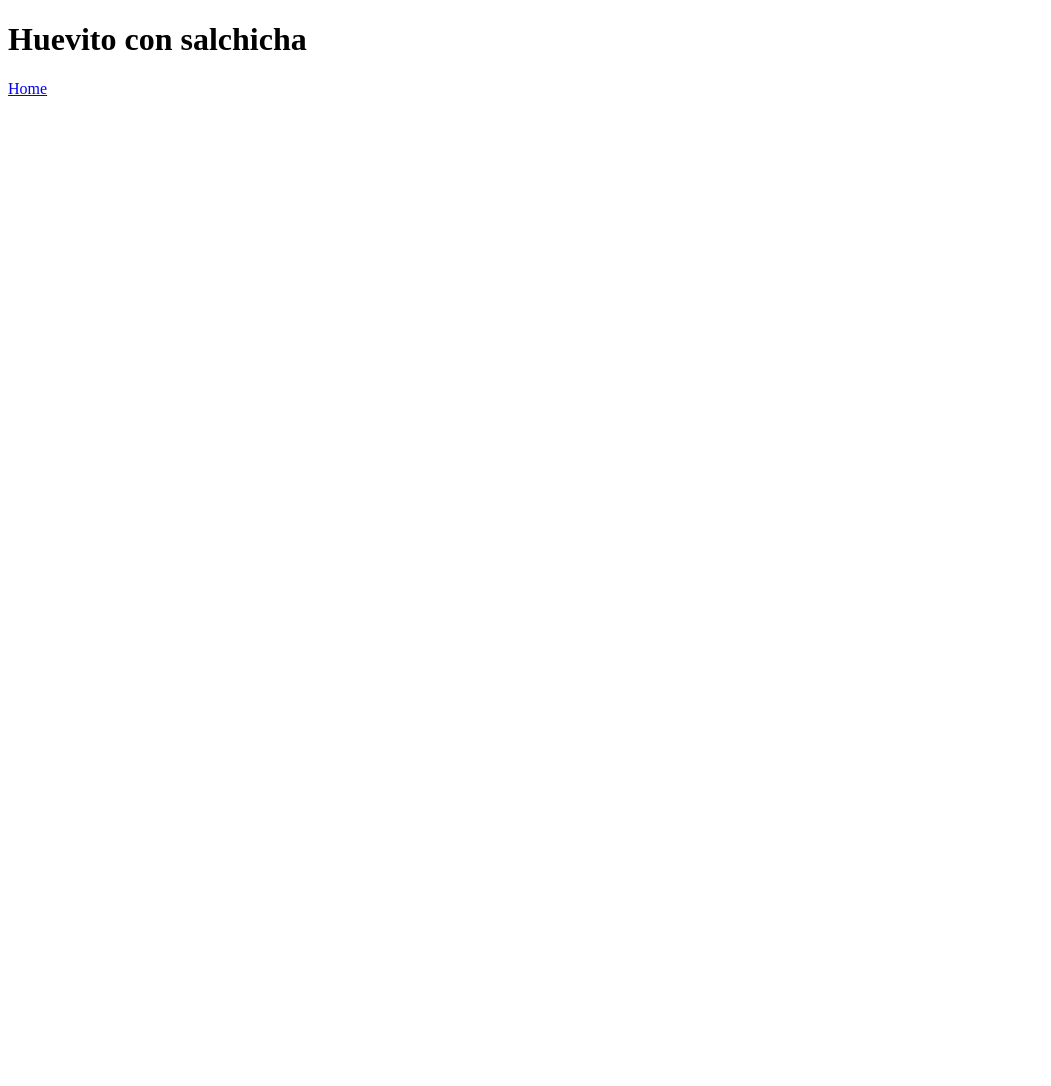
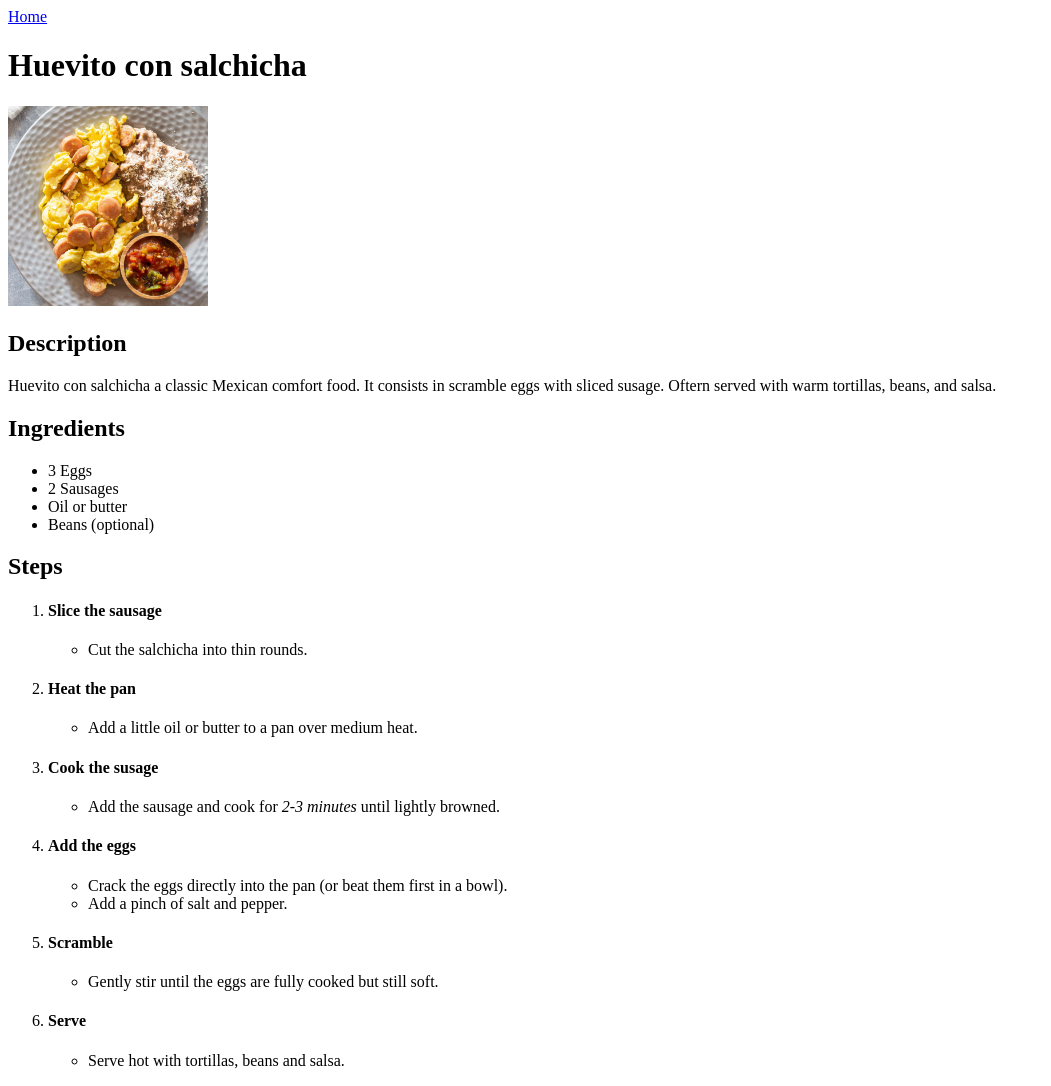
Before and after one commit to hector-lh/odin-recipes, a plain HTML site: page recipes/huevito-con-salchicha.html in a window 1280 px wide. Shown: the whole page, without its empty margins (0-1051 px from the left). Before the commit the page ends 800 px from the top, so only its background shows below. Drawn offline with Linux system fonts and the light colour scheme.

Commit message:
Add recipe in huevito-con-salchicha.html
I added the image, the description, the ingredients,
and the steps into the HTML file

```diff
--- a/recipes/huevito-con-salchicha.html
+++ b/recipes/huevito-con-salchicha.html
@@ -6,7 +6,52 @@
     <title>Huevito con salchicha</title>
 </head>
 <body>
+    <a href="../index.html">Home</a>
     <h1>Huevito con salchicha</h1>
-    <a href="../index.html">Home</a>
+    <img src="./images/huevo-con-salchicha.jpg" alt="Huevito con salchicha" width="200"/>
+
+    <h2>Description</h2>
+    <p>Huevito con salchicha a classic Mexican comfort food. It consists in
+        scramble eggs with sliced susage. Oftern served with warm tortillas, beans,
+        and salsa.
+    </p>
+
+    <h2>Ingredients</h2>
+    <ul>
+        <li>3 Eggs</li>
+        <li>2 Sausages</li>
+        <li>Oil or butter</li>
+        <li>Beans (optional)</li>
+    </ul>
+
+    <h2>Steps</h2>
+    <ol>
+        <li><h4>Slice the sausage</h4></li>
+            <ul>
+                <li>Cut the salchicha into thin rounds.</li>
+            </ul>
+        <li><h4>Heat the pan</h4></li>
+            <ul>
+                <li>Add a little oil or butter to a pan over medium heat.</li>
+            </ul>
+        <li><h4>Cook the susage</h4></li>
+            <ul>
+                <li>Add the sausage and cook for <em>2-3 minutes</em> until lightly
+                browned.</li>
+            </ul>
+        <li><h4>Add the eggs</h4></li>
+            <ul>
+                <li>Crack the eggs directly into the pan (or beat them first in a bowl).</li>
+                <li>Add a pinch of salt and pepper.</li>
+            </ul>
+        <li><h4>Scramble</h4></li>
+            <ul>
+                <li>Gently stir until the eggs are fully cooked but still soft.</li>
+            </ul>
+        <li><h4>Serve</h4></li>
+            <ul>
+                <li>Serve hot with tortillas, beans and salsa.</li>
+            </ul>
+    </ol>
 </body>
 </html>
```
Also changed, not shown: recipes/images/huevo-con-salchicha.jpg (added).
